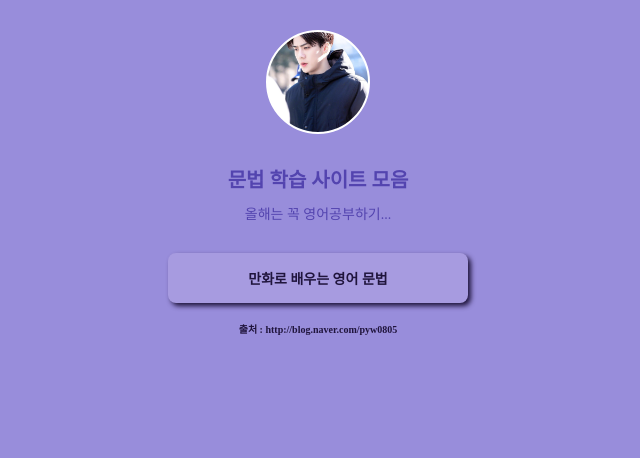
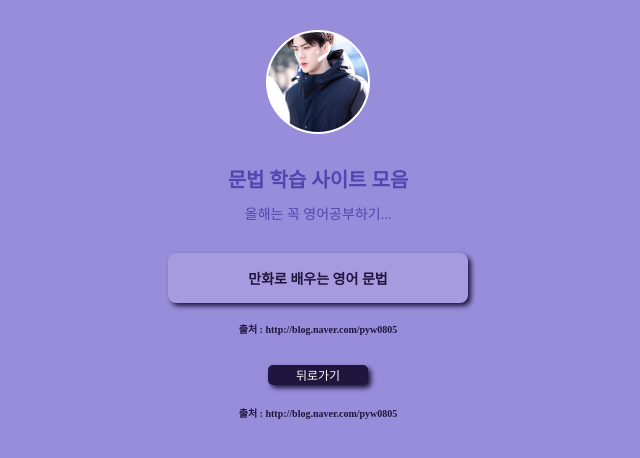
Before and after one commit to seni9123/grammar, a plain HTML site: page index.html in a window 1280 px wide. Shown: the whole page, without its empty margins (322-962 px from the left). Drawn offline with Linux system fonts and the light colour scheme; a web font is replaced by a local one.

Commit message:
Update index.html

```diff
--- a/index.html
+++ b/index.html
@@ -83,6 +83,36 @@
                 font-size: 10px;
                 color: #20153d;
             }
+            .btn {
+                width: 100px;
+                height: 20px;
+
+                background-color: #20153d;
+                color: white;
+
+                border-radius: 5px;
+
+                box-shadow: 3px 3px 5px 0px #20153d;
+
+                margin-top: 20px;
+                margin-bottom: 12px;
+
+                font-size: 12px;
+
+                text-decoration: none;
+
+                display: flex;
+                flex-direction: column;
+                justify-content: center;
+                align-items: center;
+            }
+            .block {
+                display: flex;
+                flex-direction: column;
+                justify-content: center;
+                align-items: center;
+
+            }
         </style>
     </head>
     <body>
@@ -93,6 +123,10 @@
             <a target="_blank" href="https://theoatmeal.com/tag/grammar">만화로 배우는 영어 문법</a>
             <h2 class="sub1">출처 : http://blog.naver.com/pyw0805</h2>
         </div>
+        <div class="block">
+            <a target="_black" href="https://seni9123.github.io/english/" class="btn">뒤로가기</a>
+            <h2 class="sub1">출처 : http://blog.naver.com/pyw0805</h2>
+          </div>
 
     </body>
 </html>
```
